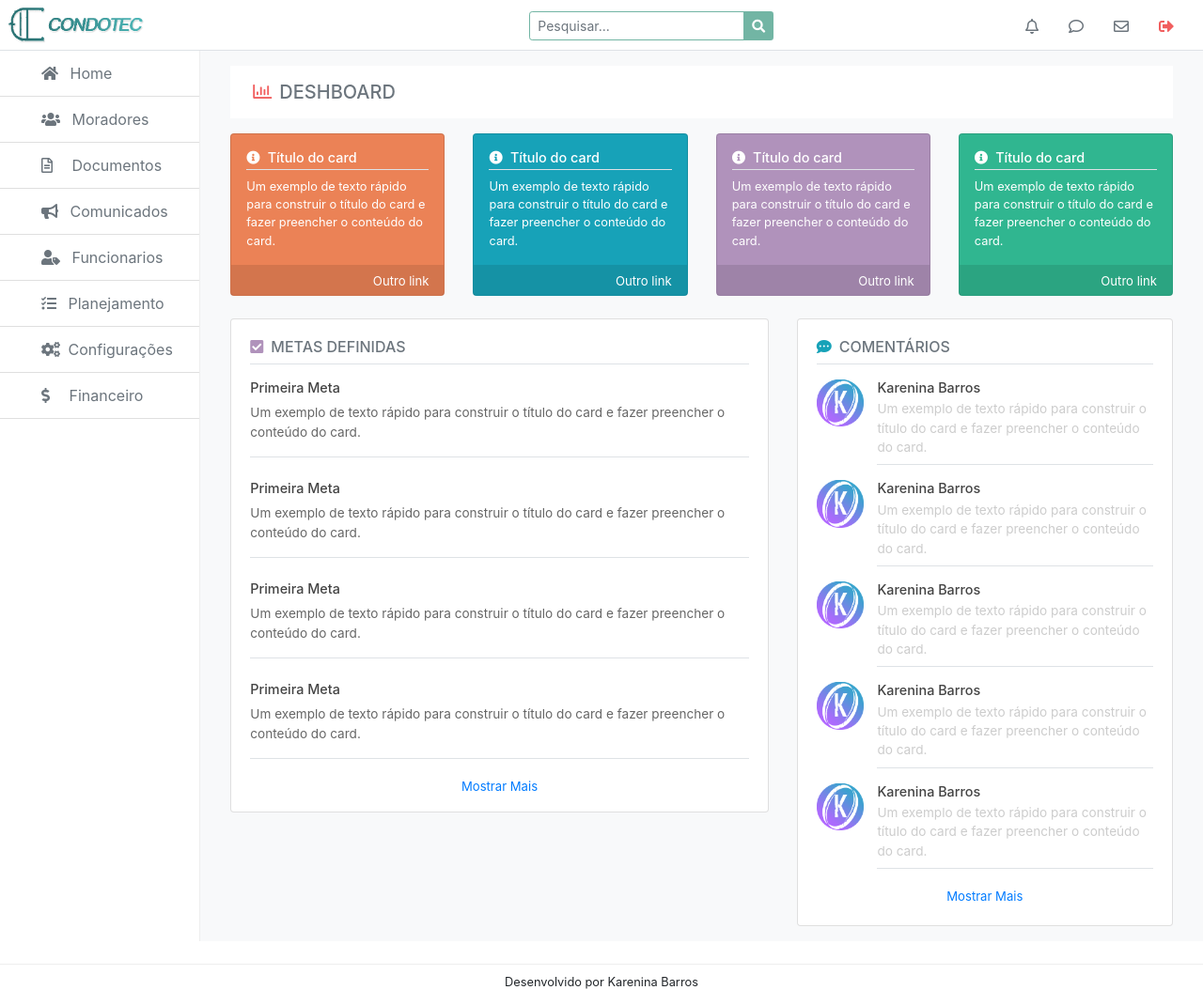
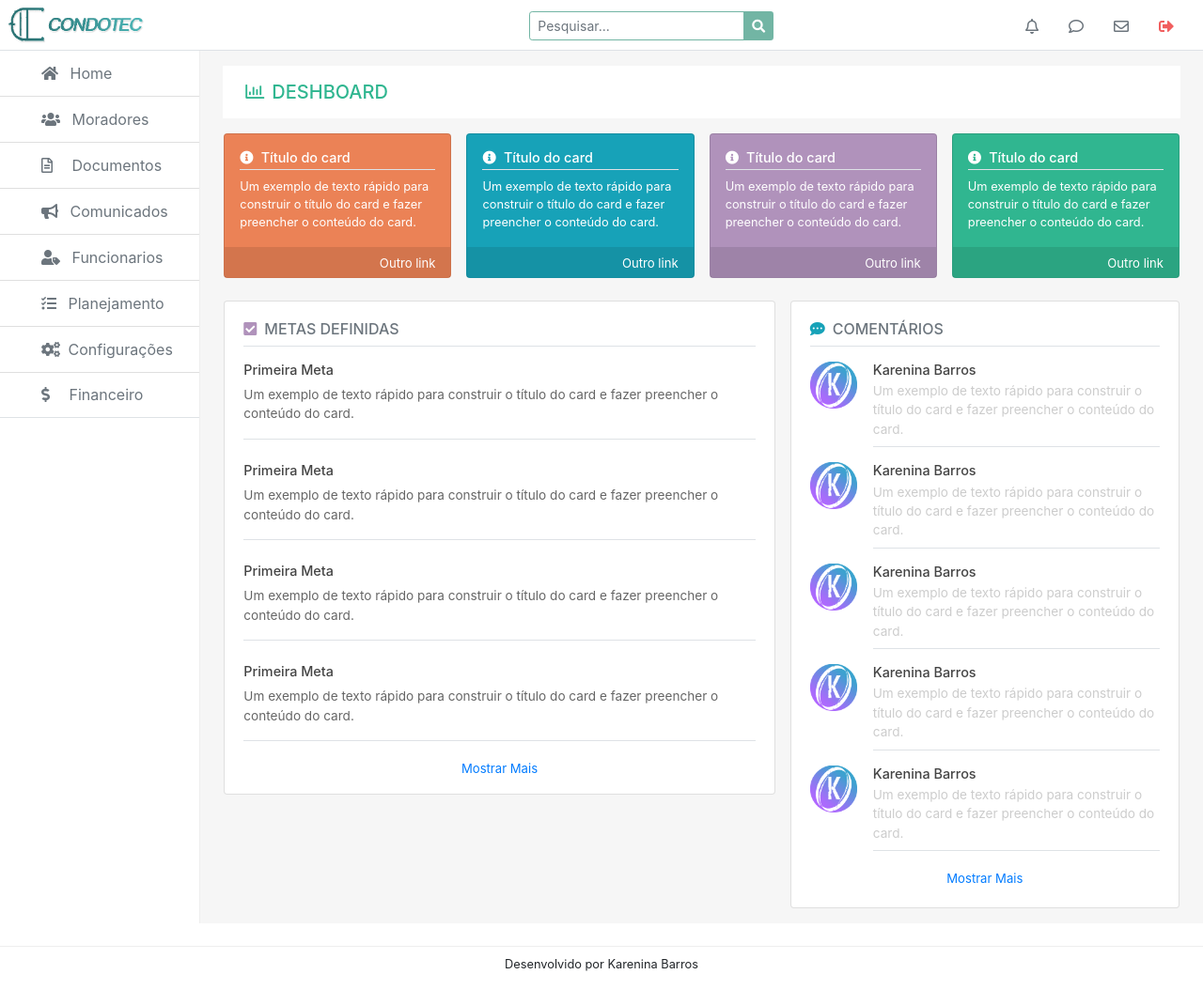
Before and after one commit to karenina-barros/projeto-condominio, a PHP site: page /Projetos/projeto-condominio/index.php?page=home in a window 1280 px wide. Shown: the whole page at 94% size. Run offline with PHP 8.4, Linux system fonts and the light colour scheme.

Commit message:
Modificações no estilo do projeto

```diff
--- a/assets/css/estilo.css
+++ b/assets/css/estilo.css
@@ -86,7 +86,7 @@ body{
 }
 
 .bg-gray{
-    background: #eee;
+    background: #f6f6f6;
 }
 
 .bg-blue-light{
@@ -175,6 +175,44 @@ body{
         color: #ffffff;
     }
 
+    .item-dropdown{
+        padding: 12px 0px;
+        padding-left: 20px;
+    }
+
+    .dropdown-ul{
+        display: none;
+    }
+
+    .dropdown-ul a{
+        text-decoration: none;
+    }
+
+    .dropdown-ul li:hover{
+        color: #30b690 !important;
+    }
+
+    .item-dropdown:hover{
+        padding-bottom: 0;
+        color: #30b690 !important;
+    }
+
+    .item-dropdown:hover .dropdown-ul{
+        display: block !important;
+        list-style: none;
+    }
+
+    .item-dropdown:hover li{
+        padding: 5px 17px;
+    }
+
+    .item-dropdown:hover li:hover{
+        color: #222 !important;
+    }
+
+
+
+
 /*
 
 /*
--- a/assets/js/index.js
+++ b/assets/js/index.js
@@ -4,15 +4,15 @@ window.addEventListener('load', function(){
     let pageName = document.querySelector('#page');
 
     if(page == 'moradores' || page == 'moradoresCadastrar' || page == 'moradoresPerfil'){
-        pageName.innerHTML = '<i class="fas fa-users pr-2 text-pink"></i>Moradores';
+        pageName.innerHTML = '<i class="fas fa-users pr-2"></i>Moradores';
     }
     else if (page == 'funcionarios' || page == 'funcionariosCadastrar' || page == 'funcionariosPerfil' || page == 'funcionariosEditar'){
-        pageName.innerHTML = '<i class="fas fa-users-cog pr-2 text-pink"></i>Funcionários';
+        pageName.innerHTML = '<i class="fas fa-users-cog pr-2"></i>Funcionários';
     }
     else if (page == 'comunicados' || page == 'novoComunicado' || page == 'comunicado'){
-        pageName.innerHTML = '<i class="fas fa-paper-plane pr-2 text-pink"></i>comunicados  ';
+        pageName.innerHTML = '<i class="fas fa-paper-plane pr-2"></i>comunicados  ';
     }
-    else if (page == 'financeiro' || page == 'contaPagar'){
-        pageName.innerHTML = '<i class="fa fa-dollar-sign pr-2 text-pink"></i>Financeiro  ';
+    else if (page == 'contaReceber' || page == 'contaPagar' || page == 'cadastrarConta' || page == 'verConta'){
+        pageName.innerHTML = '<i class="fa fa-dollar-sign pr-2 "></i>Financeiro  ';
     }
 });
--- a/views/comunicado.php
+++ b/views/comunicado.php
@@ -30,7 +30,7 @@
         <div class="col-4">
             <div class="card border-defalt ">
                 <div class="card-header py-1 m-0">Anexos</div>
-                <div class="card-body font-8 text-cinza px-2 py-0">
+                <div class="card-body font-8 text-cin px-2 py-0">
                     <ul class="list-group list-group-flush py-2">
                         <li class="list-group-item"><i class="far fa-file-pdf pr-3"></i>Arquivo PDF</li>
                         <li class="list-group-item"><i class="far fa-file-pdf pr-3"></i>Arquivo PDF</li>
--- a/views/header.php
+++ b/views/header.php
@@ -80,31 +80,26 @@
                     <i class="fas fa-cogs pr-1 ml-4"></i>
                     Configurações
                 </a>
-                <div>
-                    <div class="border-top">
-                        <a href="http://localhost/Projetos/projeto-condominio/index.php?page=financeiro" data-target="#financeiro" data-toggle="collapse" class="list-group-item text-muted font-s">
-                            <i class="fas fa-dollar-sign pr-3 ml-4"></i>
-                               Financeiro
+
+                <div href=""  class="item-dropdown text-muted font-s border-bottom">
+                    <i class="fas fa-dollar-sign pr-3 ml-4"></i>
+                        Financeiro
+                    <ul class="dropdown-ul">
+                        <a href="http://localhost/Projetos/projeto-condominio/index.php?page=contaReceber">
+                            <li class="text-muted">Contas A Receber</li>
                         </a>
-                    </div>
-                    <div class="pos-f-t">
-                        <div class="collapse bg-whiter text-center" id="financeiro">
-                            <div class="py-2 border-bottom disabled">
-                                <a href="http://localhost/Projetos/projeto-condominio/index.php?page=financeiro" class="text-muted">Contas A Receber</a>
-                            </div>
-                            <div class="py-2 border-bottom">
-                                <a href="http://localhost/Projetos/projeto-condominio/index.php?page=contaPagar" class="text-muted">Contas a Pagar</a>
-                            </div>
+                        <a href="http://localhost/Projetos/projeto-condominio/index.php?page=contaPagar">
+                            <li class="text-muted">Contas a Pagar</li>
+                        </a>
+                    </ul>
+                </div>
+            </div>
+
+            <div class="col-10 py-3 px-4 bg-gray">
+                <div class="container">
+                    <div class="row">
+                        <div class="col-12 bg-white mb-2 py-3 px-4" >
+                        <h5 class="m-0 text-uppercase text-green-dark" id="page"><i class="far fa-chart-bar pr-2"></i>Deshboard</h5>
                         </div>
                     </div>
                 </div>
-            </div>
-
-            <div class="col-10 py-3 px-4 bg-light">
-                <div class="container">
-                    <div class="row px-2">
-                        <div class="col-12 bg-white mb-2 py-3 px-4" >
-                        <h5 class="m-0 text-uppercase text-muted" id="page"><i class="far fa-chart-bar pr-2 text-pink"></i>Deshboard</h5>
-                        </div>
-                    </div>
-                </div>
--- a/views/home.php
+++ b/views/home.php
@@ -1,6 +1,6 @@
 <div class="mt-2 mb-4 mx-2">
     <div class="row">
-        <div class="col-3">
+        <div class="col-3 px-2">
             <div class="card card-informativo bg-orange">
                 <div class="card-body p-0">
                     <div class="p-3">
@@ -13,7 +13,7 @@
                 </div>
             </div>
         </div>
-        <div class="col-3">
+        <div class="col-3 px-2">
             <div class="card card-informativo bg-info">
                 <div class="card-body p-0">
                     <div class="p-3">
@@ -26,7 +26,7 @@
                 </div>
             </div>
         </div>
-        <div class="col-3">
+        <div class="col-3 px-2">
             <div class="card card-informativo bg-purple">
                 <div class="card-body p-0">
                     <div class="p-3">
@@ -39,7 +39,7 @@
                 </div>
             </div>
         </div>
-        <div class="col-3">
+        <div class="col-3 px-2">
             <div class="card card-informativo bg-green-dark">
                 <div class="card-body p-0">
                     <div class="p-3">
@@ -56,7 +56,7 @@
 </div>
 <div class="px-2">
     <div class="row">
-        <div class="col-7">
+        <div class="col-7 px-2">
             <div class="card meta-text">
                 <div class="card-body pb-3">
                     <h5 class="card-title mb-3 text-uppercase text-muted font-10 border-bottom pb-2">
@@ -84,7 +84,7 @@
                 </div>
             </div>
         </div>
-        <div class="col-5">
+        <div class="col-5 px-2">
             <div class="card">
                 <div class="card-body">
                     <h5 class="card-title mb-3 text-uppercase border-bottom pb-2 text-muted font-10"><i class="fas fa-comment-dots pr-2 text-info"></i>Comentários</h5>
```
Also changed, not shown: views/contaPagar.php (+7 -5 lines), views/financeiro.php (deleted, +0 -45 lines).
